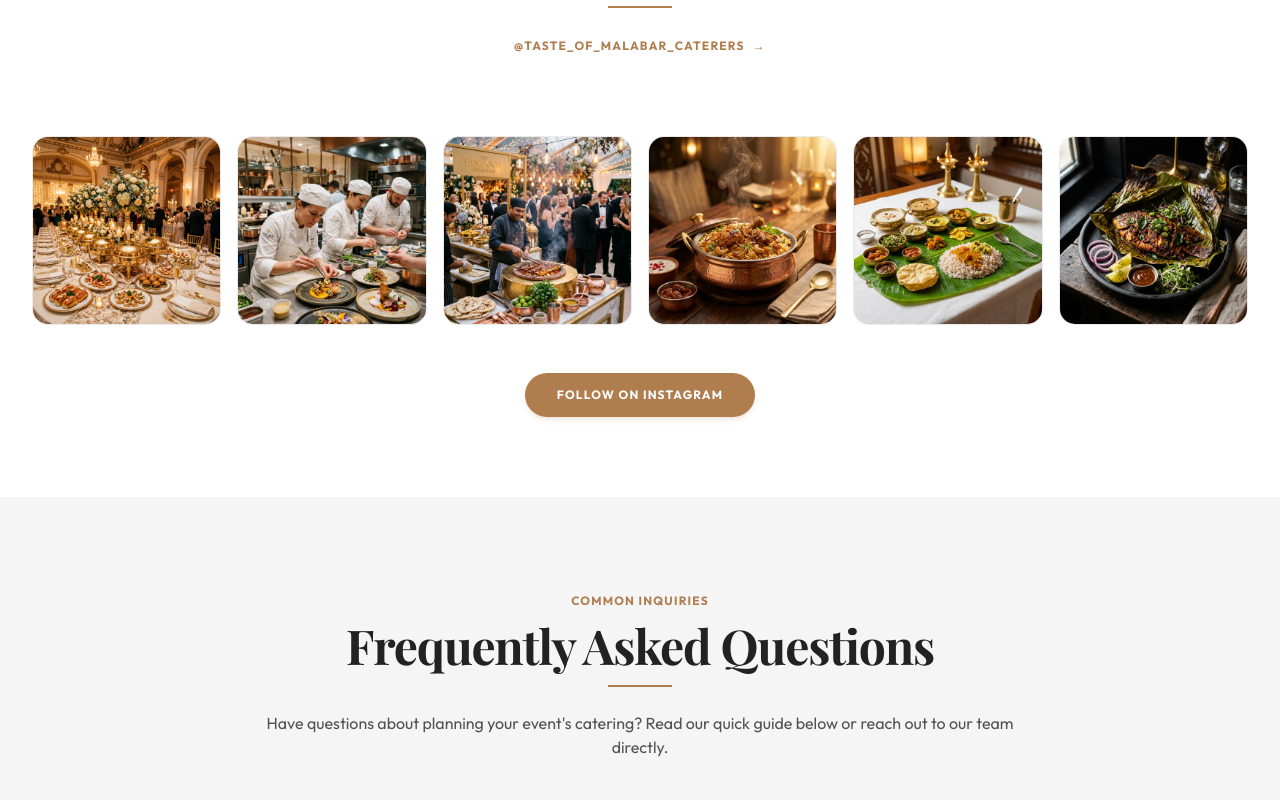
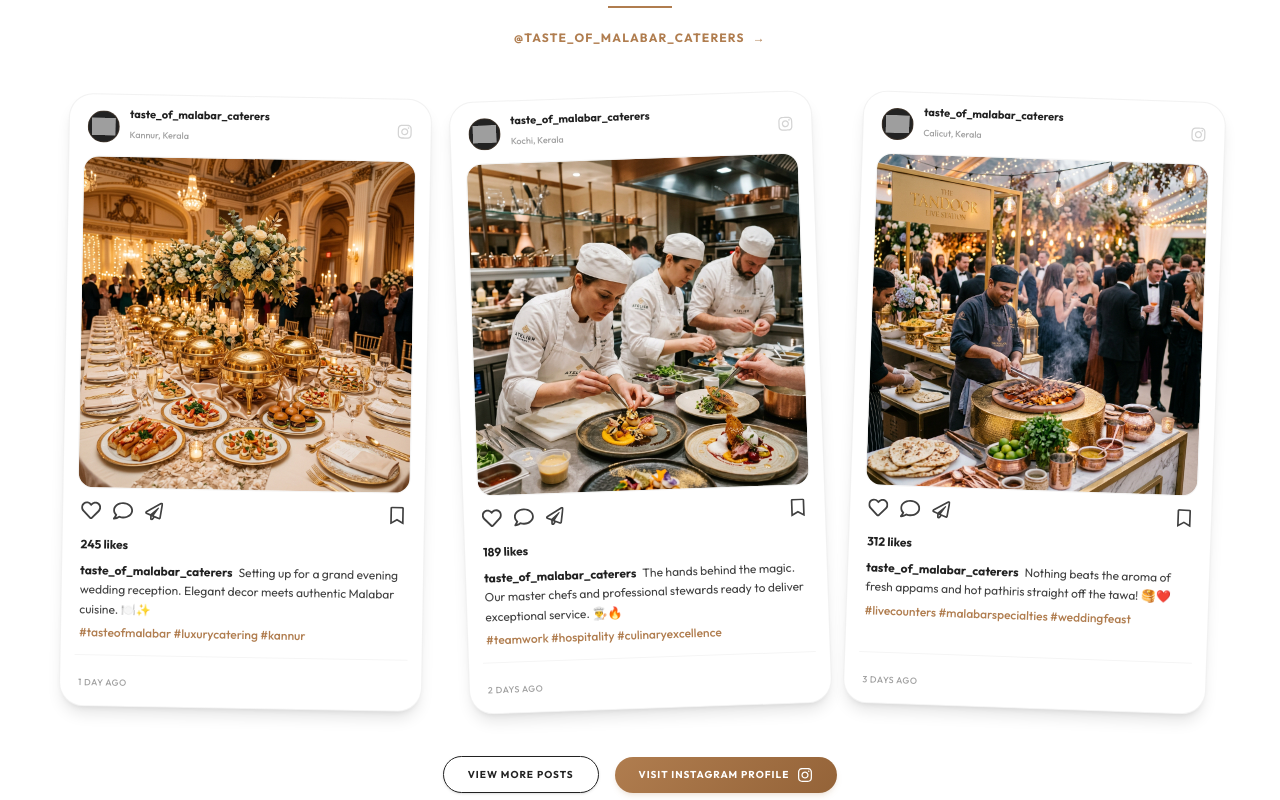
Before and after one commit to NYLEXWEB/Taste-Of-Malabar, a Next.js app: page / in a window 1280 px wide. Shown: the part 9280-10080 px from the top of the page. Built offline with nearby package versions, Linux system fonts and the light colour scheme; grey boxes are pictures that could not be loaded; a web font is replaced by a local one.

Commit message:
feat: add InstagramFeed component with interactive posts and social showcase functionality

```diff
--- a/src/components/InstagramFeed.tsx
+++ b/src/components/InstagramFeed.tsx
@@ -1,95 +1,249 @@
 "use client";
 
+import { useState } from "react";
 import Image from "next/image";
 import { motion } from "framer-motion";
-import { Heart, MessageCircle } from "lucide-react";
+import { FaInstagram, FaHeart, FaRegHeart, FaRegComment, FaRegPaperPlane, FaRegBookmark } from "react-icons/fa";
 
 const feedImages = [
-  { src: "/hero_catering.png", likes: 245, comments: 18, title: "Premium Buffet Setup" },
-  { src: "/about_catering.png", likes: 189, comments: 12, title: "Executive Culinary Crew" },
-  { src: "/live_counter.png", likes: 312, comments: 27, title: "Live Dosa & Appam Station" },
-  { src: "/biryani.png", likes: 420, comments: 34, title: "Authentic Dum Biriyani" },
-  { src: "/sadya.png", likes: 298, comments: 19, title: "Traditional Kerala Sadya" },
-  { src: "/seafood.png", likes: 356, comments: 22, title: "Seafood Claypot Grill" },
+  {
+    id: 1,
+    src: "/hero_catering.png",
+    likes: "245",
+    caption: "Setting up for a grand evening wedding reception. Elegant decor meets authentic Malabar cuisine. 🍽️✨",
+    tags: "#tasteofmalabar #luxurycatering #kannur",
+    location: "Kannur, Kerala",
+    date: "1 day ago",
+    rotation: "rotate-1 hover:rotate-0"
+  },
+  {
+    id: 2,
+    src: "/about_catering.png",
+    likes: "189",
+    caption: "The hands behind the magic. Our master chefs and professional stewards ready to deliver exceptional service. 👨‍🍳🔥",
+    tags: "#teamwork #hospitality #culinaryexcellence",
+    location: "Kochi, Kerala",
+    date: "2 days ago",
+    rotation: "-rotate-2 hover:rotate-0"
+  },
+  {
+    id: 3,
+    src: "/live_counter.png",
+    likes: "312",
+    caption: "Nothing beats the aroma of fresh appams and hot pathiris straight off the tawa! 🥞❤️",
+    tags: "#livecounters #malabarspecialties #weddingfeast",
+    location: "Calicut, Kerala",
+    date: "3 days ago",
+    rotation: "rotate-2 hover:rotate-0"
+  },
+  {
+    id: 4,
+    src: "/biryani.png",
+    likes: "420",
+    caption: "The legendary Thalassery Dum Biriyani. Cooked with premium Khaima rice, pure ghee, and rich native spices. 🍚✨",
+    tags: "#dumbiriyani #malabarclassic #authentic",
+    location: "Thalassery, Kerala",
+    date: "4 days ago",
+    rotation: "-rotate-1 hover:rotate-0"
+  },
+  {
+    id: 5,
+    src: "/sadya.png",
+    likes: "298",
+    caption: "A celebration of tradition. 24+ dishes served on fresh banana leaves with double payasam. 🍃 Classic Sadya at its finest.",
+    tags: "#keralasadya #traditionalfeast",
+    location: "Thrissur, Kerala",
+    date: "5 days ago",
+    rotation: "rotate-1 hover:rotate-0"
+  },
+  {
+    id: 6,
+    src: "/seafood.png",
+    likes: "356",
+    caption: "Fresh catch from the Malabar coast marinated in stone-ground masalas and grilled to perfection. 🐟🔥",
+    tags: "#seafoodlove #coastalflavors",
+    location: "Kannur, Kerala",
+    date: "1 week ago",
+    rotation: "-rotate-2 hover:rotate-0"
+  }
 ];
 
 export default function InstagramFeed() {
   const profileUrl = "https://www.instagram.com/taste_of_malabar_caterers?igsh=anphOXpvbTdxcmhu";
 
+  // Track liked status locally for playful interaction
+  const [likedPosts, setLikedPosts] = useState<Record<number, boolean>>({});
+  const [showAll, setShowAll] = useState(false);
+
+  const toggleLike = (id: number) => {
+    setLikedPosts(prev => ({
+      ...prev,
+      [id]: !prev[id]
+    }));
+  };
+
+  const visiblePosts = showAll ? feedImages : feedImages.slice(0, 3);
+
   return (
     <section id="instagram-feed" className="py-16 lg:py-20 bg-cream relative overflow-hidden border-t border-gold/15">
+      {/* Background decoration */}
+      <div className="absolute top-1/2 left-1/2 -translate-x-1/2 -translate-y-1/2 w-[800px] h-[800px] bg-gold/5 rounded-full filter blur-[120px] -z-10" />
+
       <div className="max-w-7xl mx-auto px-4 sm:px-6 lg:px-8">
 
         {/* Section Header */}
-        <div className="text-center max-w-3xl mx-auto mb-16 lg:mb-20">
-          <span className="font-serif italic text-gold text-2xl font-normal block mb-2">
-            Social Showcase
-          </span>
+        <div className="text-center max-w-3xl mx-auto mb-12">
+          <div className="inline-flex items-center gap-2 mb-2">
+            <span className="font-serif italic text-gold text-2xl font-normal">Social Showcase</span>
+          </div>
           <span className="text-xs font-bold uppercase tracking-widest text-charcoal/40 mb-3 block">
             Follow Our Journey
           </span>
           <h2 className="font-serif text-3xl sm:text-4xl lg:text-5xl font-bold tracking-tight text-charcoal mb-4">
             Taste of Malabar on Instagram
           </h2>
-          <div className="w-16 h-[2px] bg-gold mx-auto mb-6" />
+          <div className="w-16 h-[2px] bg-gold mx-auto mb-4" />
 
           <a
             href={profileUrl}
             target="_blank"
             rel="noopener noreferrer"
-            className="inline-flex items-center gap-2 text-xs font-bold uppercase tracking-widest text-gold hover:text-charcoal transition-colors duration-300"
+            className="inline-flex items-center gap-2 text-xs font-bold uppercase tracking-widest text-gold hover:text-charcoal transition-all duration-300"
           >
             <span>@taste_of_malabar_caterers</span>
             <span>→</span>
           </a>
         </div>
 
-        {/* 6-Column Grid Layout */}
-        <div className="grid grid-cols-2 md:grid-cols-3 lg:grid-cols-6 gap-4">
-          {feedImages.map((img, idx) => (
-            <motion.a
-              key={idx}
-              href={profileUrl}
-              target="_blank"
-              rel="noopener noreferrer"
-              initial={{ opacity: 0, y: 20 }}
+        {/* Dynamic Polaroids Grid */}
+        <div className="grid grid-cols-1 md:grid-cols-2 lg:grid-cols-3 gap-8 max-w-6xl mx-auto">
+          {visiblePosts.map((post) => {
+            const isLiked = !!likedPosts[post.id];
+
+            return (
+              <motion.div
+                key={post.id}
+                initial={{ opacity: 0, y: 30 }}
                 whileInView={{ opacity: 1, y: 0 }}
-              viewport={{ once: true }}
-              transition={{ duration: 0.6, delay: idx * 0.05, ease: [0.16, 1, 0.3, 1] }}
-              className="relative aspect-square w-full rounded-2xl overflow-hidden group border border-neutral-200/80 bg-white"
+                viewport={{ once: true, margin: "-50px" }}
+                transition={{ duration: 0.7, ease: [0.16, 1, 0.3, 1] }}
+                className={`bg-white border border-neutral-200/50 p-3.5 rounded-3xl shadow-lg transition-all duration-500 ease-out transform ${post.rotation} hover:scale-[1.03] hover:shadow-2xl hover:z-10 flex flex-col justify-between`}
               >
-              {/* Instagram Image */}
+                <div>
+                  {/* Post Header */}
+                  <div className="flex items-center justify-between mb-3 px-1">
+                    <div className="flex items-center gap-2.5">
+                      {/* Brand Logo Avatar */}
+                      <div className="relative w-8 h-8 rounded-full overflow-hidden border border-gold/20 flex items-center justify-center bg-charcoal">
                         <Image
-                src={img.src}
-                alt={img.title}
+                          src="/logo_original.png"
+                          alt="Taste of Malabar logo"
+                          width={24}
+                          height={24}
+                          className="object-contain"
+                        />
+                      </div>
+
+                      {/* Name & Place */}
+                      <div className="text-left">
+                        <h4 className="text-[11px] font-bold text-charcoal leading-none">
+                          taste_of_malabar_caterers
+                        </h4>
+                        <span className="text-[9px] text-neutral-400 font-medium">
+                          {post.location}
+                        </span>
+                      </div>
+                    </div>
+
+                    {/* Instagram logo tag */}
+                    <FaInstagram className="text-neutral-300 w-4 h-4" />
+                  </div>
+
+                  {/* Post Image Container */}
+                  <div className="relative aspect-square w-full rounded-2xl overflow-hidden shadow-inner border border-neutral-100 bg-neutral-50 group">
+                    <Image
+                      src={post.src}
+                      alt={post.caption}
                       fill
-                className="object-cover object-center group-hover:scale-110 transition-transform duration-700 ease-out"
+                      className="object-cover"
                     />
 
-              {/* Instagram Hover Overlay */}
-              <div className="absolute inset-0 bg-black/60 opacity-0 group-hover:opacity-100 transition-opacity duration-300 flex items-center justify-center gap-6 z-10">
-                <div className="flex items-center gap-1.5 text-white">
-                  <Heart className="w-4 h-4 fill-white" />
-                  <span className="text-xs font-bold font-sans">{img.likes}</span>
+                    {/* Double Tap Playful animation layer overlay */}
+                    <div
+                      onClick={() => toggleLike(post.id)}
+                      className="absolute inset-0 bg-transparent cursor-pointer z-10"
+                    />
                   </div>
-                <div className="flex items-center gap-1.5 text-white">
-                  <MessageCircle className="w-4 h-4 fill-white" />
-                  <span className="text-xs font-bold font-sans">{img.comments}</span>
+
+                  {/* Action Icons Panel */}
+                  <div className="flex items-center justify-between mt-3 px-1">
+                    <div className="flex items-center gap-3">
+                      <button
+                        onClick={() => toggleLike(post.id)}
+                        className={`transition-transform active:scale-125 duration-150 cursor-pointer ${
+                          isLiked ? "text-red-500 scale-110" : "text-neutral-700 hover:text-red-500"
+                        }`}
+                      >
+                        {isLiked ? <FaHeart className="w-5 h-5 fill-current" /> : <FaRegHeart className="w-5 h-5" />}
+                      </button>
+                      <a href={profileUrl} target="_blank" rel="noopener noreferrer" className="text-neutral-700 hover:text-gold transition-colors">
+                        <FaRegComment className="w-5 h-5" />
+                      </a>
+                      <a href={profileUrl} target="_blank" rel="noopener noreferrer" className="text-neutral-700 hover:text-gold transition-colors">
+                        <FaRegPaperPlane className="w-4.5 h-4.5" />
+                      </a>
+                    </div>
+                    <button className="text-neutral-700 hover:text-gold transition-colors">
+                      <FaRegBookmark className="w-4.5 h-4.5" />
+                    </button>
+                  </div>
+
+                  {/* Likes Count */}
+                  <div className="text-left mt-2.5 px-1">
+                    <span className="text-xs font-bold text-charcoal">
+                      {isLiked ? parseInt(post.likes) + 1 : post.likes} likes
+                    </span>
+                  </div>
+
+                  {/* Caption & Tags */}
+                  <div className="text-left mt-1.5 px-1 text-xs leading-relaxed font-normal">
+                    <p className="text-neutral-700">
+                      <span className="font-bold text-charcoal mr-1.5">taste_of_malabar_caterers</span>
+                      {post.caption}
+                    </p>
+                    <span className="text-gold font-medium block mt-1">
+                      {post.tags}
+                    </span>
                   </div>
                 </div>
-            </motion.a>
-          ))}
+
+                {/* Date stamp */}
+                <div className="text-left mt-3 pt-3 border-t border-neutral-100 px-1">
+                  <span className="text-[9px] uppercase tracking-wider text-neutral-400 font-medium">
+                    {post.date}
+                  </span>
+                </div>
+              </motion.div>
+            );
+          })}
         </div>
 
-        {/* Follow Button */}
-        <div className="mt-12 text-center">
+        {/* Toggle & Profile CTA panel */}
+        <div className="mt-12 flex flex-col sm:flex-row items-center justify-center gap-4">
+          <button
+            onClick={() => setShowAll(!showAll)}
+            className="inline-flex items-center justify-center px-6 py-2.5 rounded-full text-[10px] font-bold uppercase tracking-widest text-charcoal border border-neutral-350 hover:border-gold hover:text-gold transition-all duration-300 cursor-pointer shadow-sm bg-white"
+          >
+            {showAll ? "Show Less Posts" : "View More Posts"}
+          </button>
           <a
             href={profileUrl}
             target="_blank"
             rel="noopener noreferrer"
-            className="inline-flex items-center justify-center px-8 py-3.5 rounded-full text-xs font-bold uppercase tracking-widest text-white bg-gold hover:bg-gold-hover hover:scale-[1.02] active:scale-95 transition-all duration-300 shadow-md shadow-gold/15"
+            className="inline-flex items-center justify-center gap-2 px-6 py-2.5 rounded-full text-[10px] font-bold uppercase tracking-widest text-white bg-gold-gradient hover:scale-[1.02] active:scale-95 transition-all duration-300 shadow-md shadow-gold/15 cursor-pointer"
           >
-            Follow on Instagram
+            <span>Visit Instagram Profile</span>
+            <FaInstagram className="w-4 h-4" />
           </a>
         </div>
 
```
Lines whose indentation alone changed are shown as unchanged.
